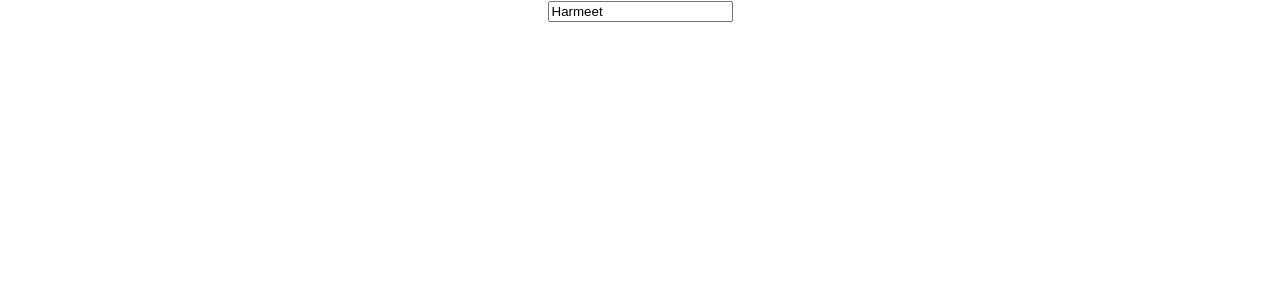
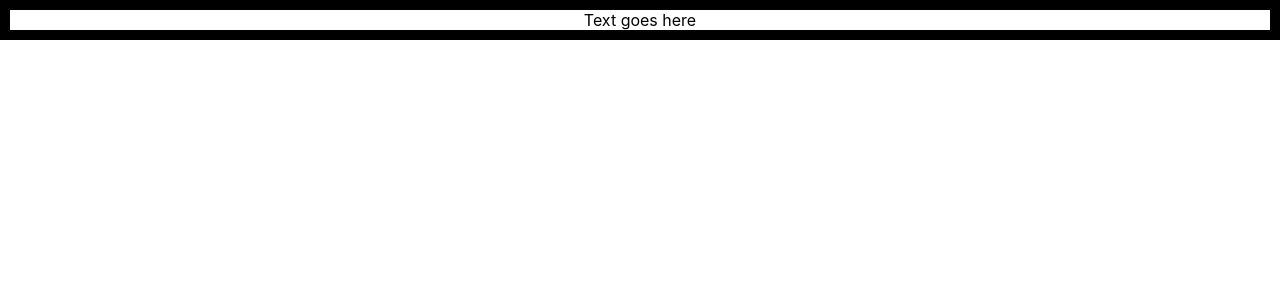
Before and after one commit to harmeetsingh7276/react-typescript, a React (Create React App) app: page / in a window 1280 px wide. Shown: the top 300 px of the page. Built offline with nearby package versions, Linux system fonts and the light colour scheme.

Commit message:
Passing Style as props

```diff
--- a/src/App.tsx
+++ b/src/App.tsx
@@ -1,6 +1,7 @@
 
 import './App.css';
 import { Button } from './component/Button';
+import { Container } from './component/Container';
 import { Greet } from './component/Greet';
 import { Heading } from './component/Heading';
 import { Input } from './component/Input';
@@ -37,7 +38,8 @@
       {/* <Button handleClick={(e,id)=>{
         console.log("Button Clicked",e,id)
       }} /> */}
-      <Input value='Harmeet' handleChange={(event)=>console.log(event)} />
+      {/* <Input value='Harmeet' handleChange={(event)=>console.log(event)} /> */}
+      <Container styles={{border:'10px solid black'}} />
     </div>
   );
 }
--- /dev/null
+++ b/src/component/Container.tsx
@@ -0,0 +1,11 @@
+type ContainerProps = {
+    styles: React.CSSProperties
+}
+
+export const Container = (props: ContainerProps) => {
+    return (
+        <div style={props.styles}>
+            Text goes here
+        </div>
+    )
+}
```
